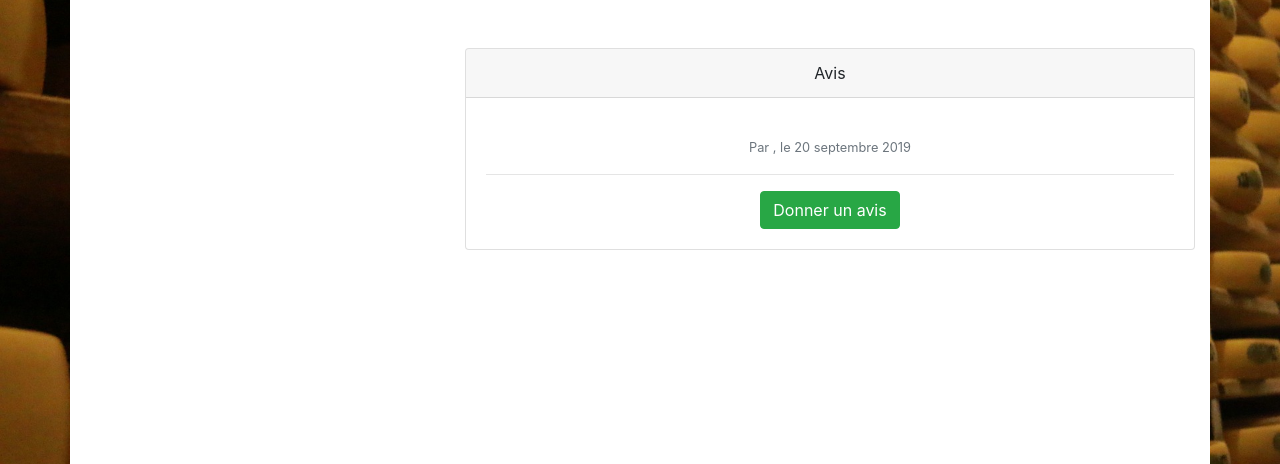
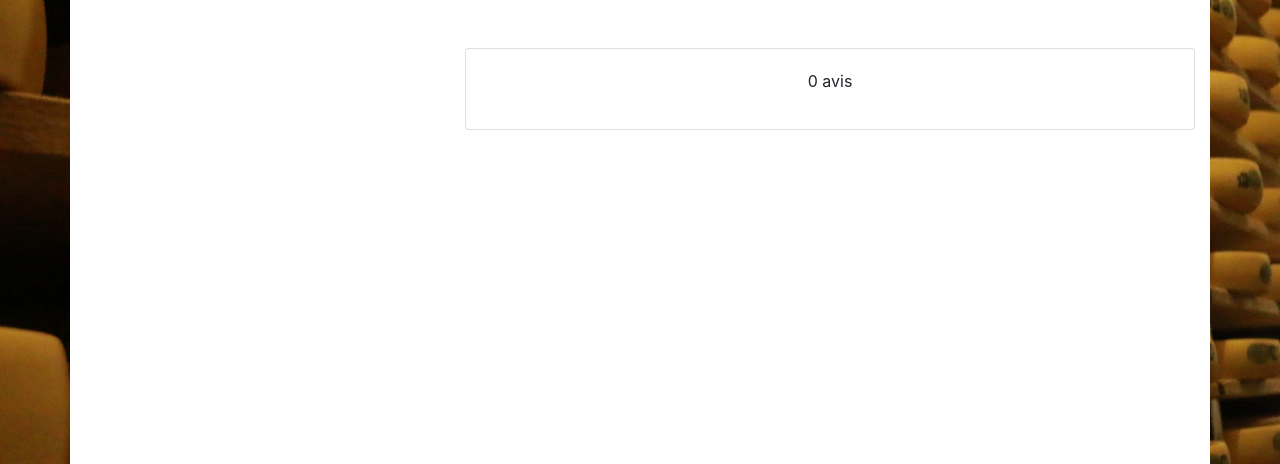
Before and after one commit to HydroSnow/Wankul-Site, a Symfony app: template templates/user.html.twig in a window 1280 px wide. Shown: the part 56-520 px from the top of the page. Run offline with Twig, Linux system fonts and the light colour scheme; the template is opened without the code that fills it, so the values that code supplies are empty; some libraries are stand-ins or nearby versions.

Commit message:
updating avis

```diff
--- a/templates/item.html.twig
+++ b/templates/item.html.twig
@@ -30,7 +30,7 @@
                         {% endfor %}
                     </p>
                     <p>{{ avi.texte }}</p>
-                    <small class="text-muted">Par <a href="{{ path('user', { id: avi.utilisateur.id }) }}">{{ avi.utilisateur.nom }}</a>, le 20 septembre 2019</small>
+                    <small class="text-muted">Par <a href="{{ path('user', { id: avi.utilisateur.id }) }}">{{ avi.utilisateur.nom }}</a></small>
                     <hr>
                 {% endfor %}
                 <a href="#" class="btn btn-success">Donner un avis</a>
--- a/templates/user.html.twig
+++ b/templates/user.html.twig
@@ -14,15 +14,20 @@
     <div class="col-lg-8 my-4">
 
         <div class="card card-outline-secondary my-4">
-            <div class="card-header">Avis</div>
             <div class="card-body">
+                <p>{{ selected.avis|length }} avis</p>
+                {% for avi in selected.avis %}
+                    <hr>
+                    <p><a href="{{ path('item', { 'id': avi.fromage.id }) }}">{{ avi.fromage.nom }}</a></p>
                     <p class="text-warning">
+                        {% for i in 1..5 %}
+                            {{ avi.note >= i ? "&#9733; " : "&#9734;" }}
+                        {% endfor %}
                     </p>
-                    <p></p>
-                    <small class="text-muted">Par , le 20 septembre 2019</small>
-                    <hr>
-                <a href="#" class="btn btn-success">Donner un avis</a>
+                    <p>"{{ avi.texte }}"</p>
+                {% endfor %}
             </div>
+
         </div> <!-- /.card -->
 
     </div> <!-- /.col-lg-4 -->
```
